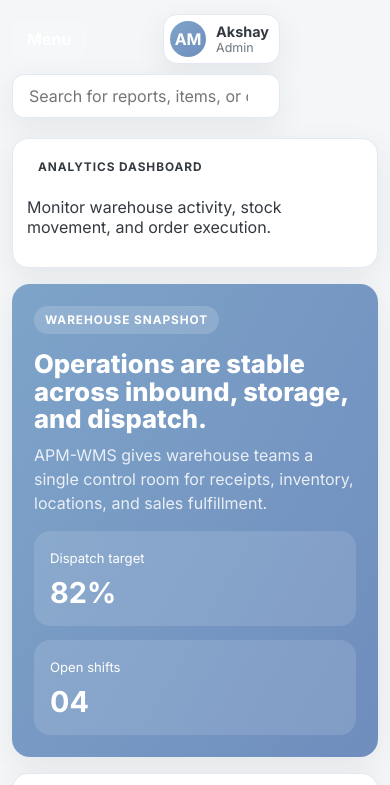
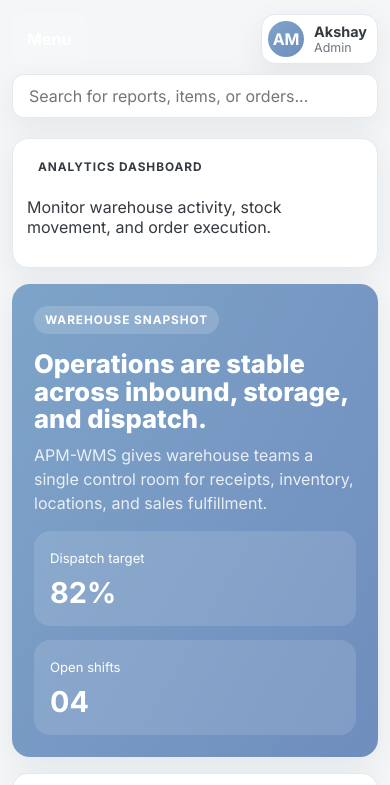
Before and after one commit to moraksh/APM-WMS, a Next.js app: page / in a window 390 px wide. Shown: the top 785 px of the page. Built offline with nearby package versions, Linux system fonts and the light colour scheme.

Commit message:
Restore desktop header and keep mobile-only topbar layout

```diff
--- a/app/globals.css
+++ b/app/globals.css
@@ -177,6 +177,11 @@ textarea {
   gap: 12px;
 }
 
+.topbar-actions-wide {
+  width: 100%;
+  flex-wrap: nowrap;
+}
+
 .topbar-search {
   min-width: 240px;
   flex: 1;
@@ -214,6 +219,7 @@ textarea {
   border-radius: 14px;
   background: var(--surface);
   box-shadow: var(--shadow);
+  flex-shrink: 0;
 }
 
 .profile-avatar {
@@ -751,8 +757,24 @@ textarea {
     grid-template-columns: repeat(2, minmax(0, 1fr));
   }
 
+  .topbar-actions-wide {
+    display: flex;
+    align-items: center;
+    width: 100%;
+    flex-wrap: nowrap;
+  }
+
   .topbar-search {
     min-width: 320px;
+  }
+
+  .menu-toggle-button {
+    width: auto;
+  }
+
+  .profile-chip {
+    width: auto;
+    justify-content: flex-start;
   }
 
   .desktop-records {
@@ -771,7 +793,13 @@ textarea {
     padding: 14px 12px 22px;
   }
 
-  .topbar-actions-wide,
+  .topbar-actions-wide {
+    display: grid;
+    grid-template-columns: 1fr auto;
+    align-items: center;
+    gap: 10px;
+  }
+
   .module-toolbar-head,
   .form-actions,
   .action-toolbar,
@@ -785,37 +813,6 @@ textarea {
   .secondary-button,
   .module-inline-title {
     width: 100%;
-  }
-
-  .profile-chip {
-    width: 100%;
-    justify-content: center;
-  }
-
-  .module-heading-card h1 {
-    font-size: 1.55rem;
-  }
-
-  .section-card,
-  .dashboard-kpi-card,
-  .analytics-side-card,
-  .page-header,
-  .module-heading-card,
-  .record-list-card {
-    padding: 14px;
-  }
-
-  .confirm-dialog {
-    padding: 18px;
-  }
-}
-
-@media (max-width: 640px) {
-  .topbar-actions-wide {
-    display: grid;
-    grid-template-columns: 1fr auto;
-    align-items: center;
-    gap: 10px;
   }
 
   .menu-toggle-button {
@@ -839,4 +836,21 @@ textarea {
   .topbar-icon-button {
     display: none;
   }
+
+  .module-heading-card h1 {
+    font-size: 1.55rem;
+  }
+
+  .section-card,
+  .dashboard-kpi-card,
+  .analytics-side-card,
+  .page-header,
+  .module-heading-card,
+  .record-list-card {
+    padding: 14px;
+  }
+
+  .confirm-dialog {
+    padding: 18px;
+  }
 }
```
